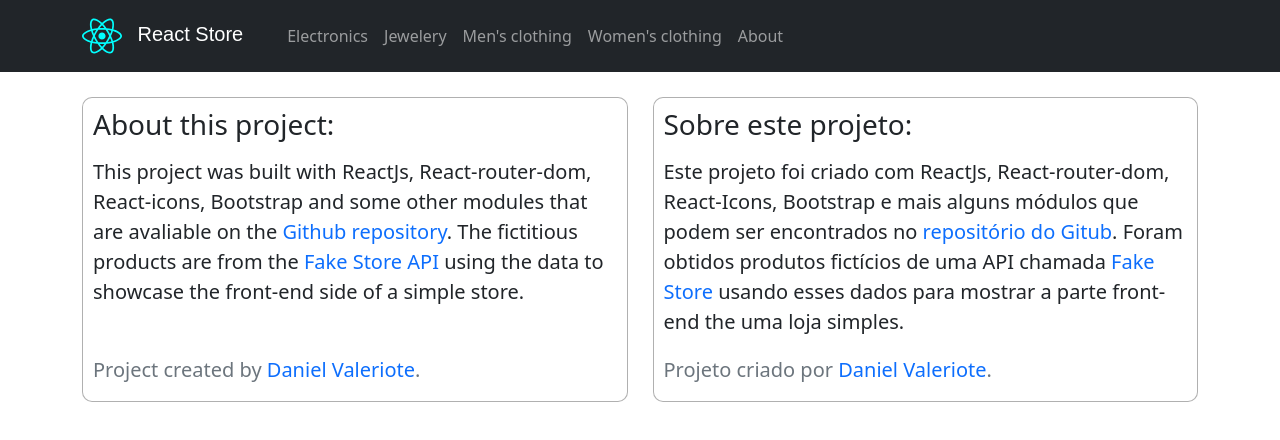
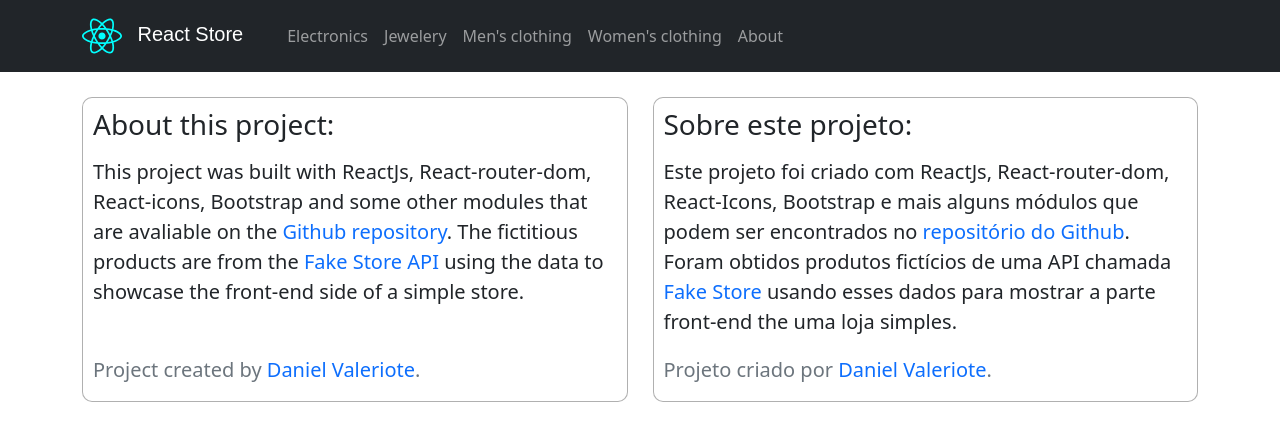
Before and after one commit to danielvaleriote/react-fake-store, a React (Create React App) app: page /about in a window 1280 px wide. Shown: the top 440 px of the page. Built offline with nearby package versions, Linux system fonts and the light colour scheme; a web font is replaced by a local one.

Commit message:
About page spelling fixed

```diff
--- a/src/pages/About.js
+++ b/src/pages/About.js
@@ -44,7 +44,7 @@
             target="_blank"
             href="https://github.com/DanielValeriote/react-fake-store"
           >
-            repositório do Gitub
+            repositório do Github
           </a>
           . Foram obtidos produtos fictícios de uma API chamada{" "}
           <a rel="external" target="_blank" href="https://fakestoreapi.com/">
```
